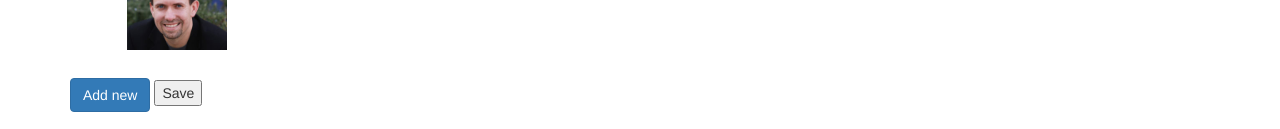
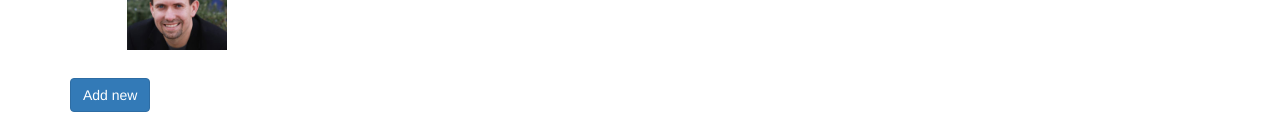
Before and after one commit to jynweythek/angular-proj-dev, a plain HTML site: page index.html in a window 1280 px wide. Shown: the part 1286-1415 px from the top of the page. Drawn offline with nearby package versions, Linux system fonts and the light colour scheme.

Commit message:
deleted unfunctional element

```diff
--- a/index.html
+++ b/index.html
@@ -57,7 +57,6 @@
             <input class="btn btn-success" type="submit">
         </form>
         <input type="button" class="btn btn-primary" ng-click="visible = true" value="Add new">
-        <button ng-click="save()">Save</button>
     </div>
     </div>
 </body>
```
